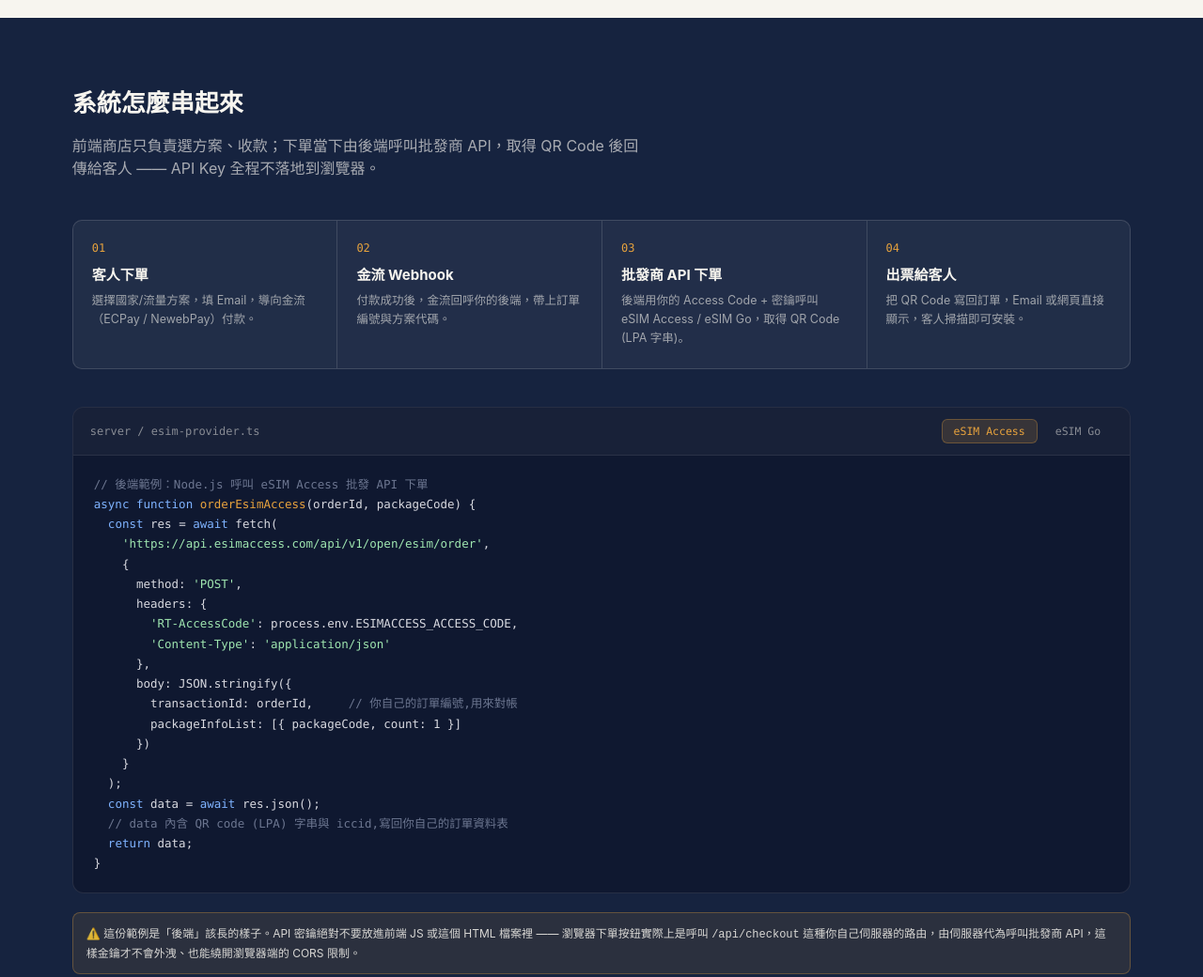
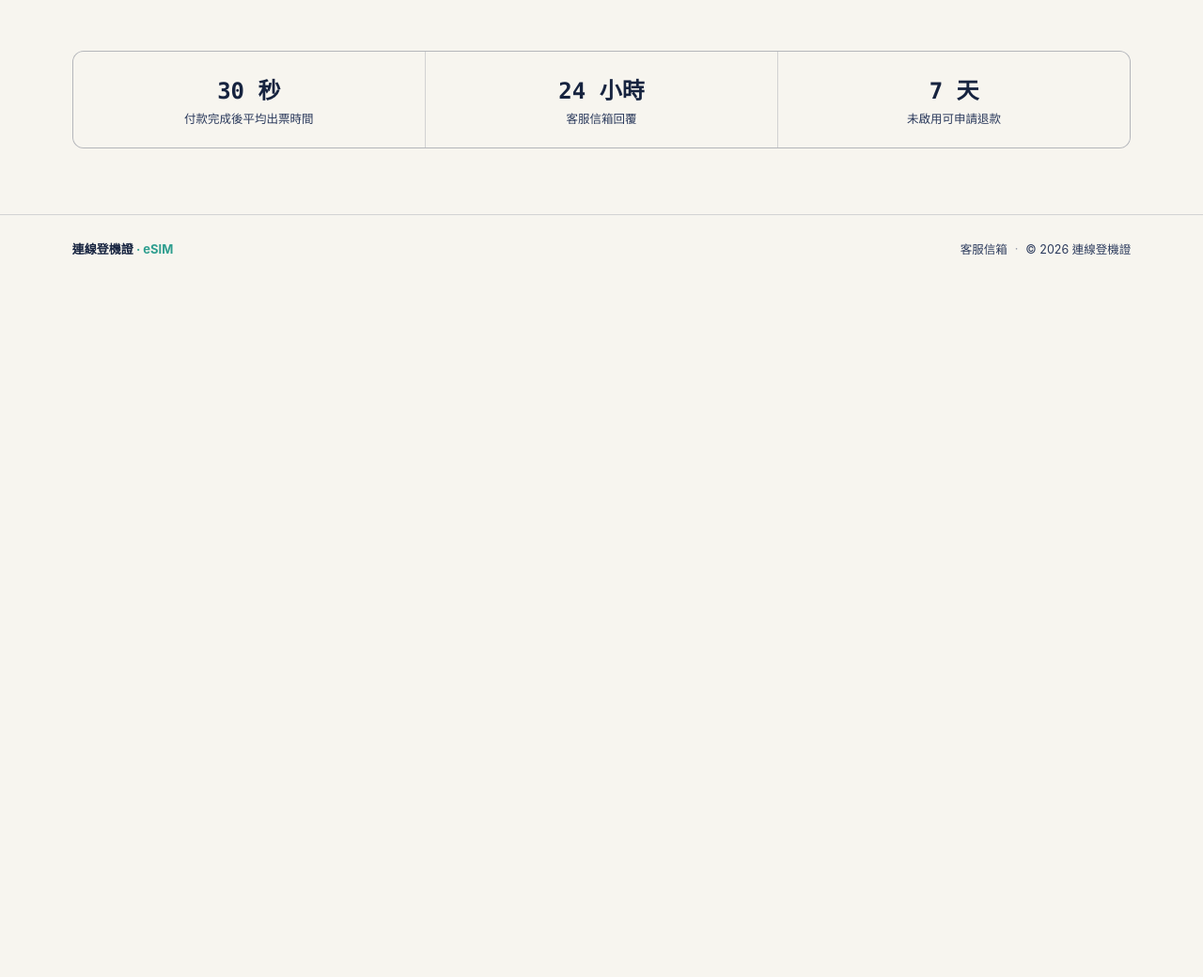
Before and after one commit to t1072959-ops/esim, a website: page esim-shop.html in a window 1280 px wide. Shown: the part 928-1968 px from the top of the page at 94% size. After the commit the page ends 1228 px from the top, so only its background shows below. Drawn offline with Linux system fonts and the light colour scheme.

Commit message:
Add files via upload

```diff
--- a/esim-shop.html
+++ b/esim-shop.html
@@ -155,46 +155,23 @@
   }
   .buy-btn:hover{ filter:brightness(0.95); }
 
-  /* ---------- ARCH SECTION ---------- */
-  .arch{ padding:70px 6vw 90px; background:var(--ink); color:var(--paper); }
-  .arch h2{ font-size:26px; margin:0 0 8px; }
-  .arch>p{ color:rgba(247,245,239,0.65); max-width:60ch; margin-bottom:44px; }
-  .flow{ display:grid; grid-template-columns:repeat(4,1fr); gap:0; align-items:stretch; }
-  .flow-step{
-    background:rgba(247,245,239,0.05); border:1px solid rgba(247,245,239,0.14);
-    padding:22px 20px; position:relative;
+  /* ---------- TRUST BAR ---------- */
+  .trust{ padding:10px 6vw 70px; }
+  .trust-grid{
+    display:grid; grid-template-columns:repeat(3,1fr); gap:1px;
+    background:var(--line); border:1px solid var(--line); border-radius:12px; overflow:hidden;
   }
-  .flow-step:not(:last-child){ border-right:none; }
-  .flow-step:first-child{ border-radius:10px 0 0 10px; }
-  .flow-step:last-child{ border-radius:0 10px 10px 0; }
-  .flow-num{ font-family:var(--mono); color:var(--gold); font-size:12px; margin-bottom:10px; }
-  .flow-step h4{ margin:0 0 8px; font-size:15px; }
-  .flow-step p{ margin:0; font-size:12.5px; line-height:1.6; color:rgba(247,245,239,0.6); }
-  .arrow{
-    display:flex; align-items:center; justify-content:center; color:rgba(247,245,239,0.3);
-    font-size:18px; width:0;
-  }
+  .trust-item{ background:var(--paper); padding:22px 20px; text-align:center; }
+  .trust-num{ font-family:var(--mono); font-size:24px; font-weight:800; color:var(--ink); }
+  .trust-lbl{ font-size:12.5px; color:var(--ink-soft); margin-top:4px; }
 
-  /* ---------- CODE PANEL ---------- */
-  .code-panel{
-    margin-top:40px; background:#0F1830; border-radius:12px; overflow:hidden; border:1px solid rgba(247,245,239,0.1);
-  }
-  .code-head{
-    display:flex; justify-content:space-between; align-items:center;
-    padding:12px 18px; background:rgba(247,245,239,0.04); border-bottom:1px solid rgba(247,245,239,0.08);
-  }
-  .code-head span{ font-family:var(--mono); font-size:12px; color:rgba(247,245,239,0.5); }
-  .code-tabs{ display:flex; gap:6px; }
-  .code-tab{
-    font-family:var(--mono); font-size:11.5px; padding:5px 12px; border-radius:6px; cursor:pointer;
-    color:rgba(247,245,239,0.5); background:transparent; border:1px solid transparent;
-  }
-  .code-tab.active{ background:rgba(232,163,61,0.15); color:var(--gold); border-color:rgba(232,163,61,0.3); }
-  pre{
-    margin:0; padding:20px 22px; font-family:var(--mono); font-size:12.5px; line-height:1.7;
-    color:#D8D9E0; overflow-x:auto;
-  }
-  .tok-key{ color:#7FB3FF; } .tok-str{ color:#9FE6B0; } .tok-com{ color:#6C7690; } .tok-fn{ color:var(--gold); }
+  footer{ padding:26px 6vw; border-top:1px solid var(--line); }
+  .footer-inner{ display:flex; justify-content:space-between; align-items:center; flex-wrap:wrap; gap:10px; }
+  .footer-brand{ font-weight:700; font-size:13px; }
+  .footer-links{ font-size:12.5px; color:var(--ink-soft); display:flex; align-items:center; gap:8px; }
+  .footer-links a{ color:var(--ink-soft); text-decoration:none; }
+  .footer-links a:hover{ color:var(--gold); }
+  .footer-dot{ opacity:.5; }
 
   /* ---------- MODAL ---------- */
   .overlay{
@@ -235,16 +212,9 @@
     font-family:var(--mono); font-size:11px; background:var(--paper-dim); padding:10px 12px; border-radius:8px;
     word-break:break-all; color:var(--ink-soft);
   }
-  .note{ font-size:12px; color:var(--ink-soft); margin-top:16px; line-height:1.6; padding:12px 14px; background:#FFF7E8; border-radius:8px; border:1px solid #F0DBAA;}
-
-  footer{ padding:30px 6vw; text-align:center; font-size:12.5px; color:var(--ink-soft); border-top:1px solid var(--line);}
-
   @media(max-width:860px){
     .hero{ grid-template-columns:1fr; }
-    .flow{ grid-template-columns:1fr; }
-    .flow-step{ border-radius:0 !important; border-right:1px solid rgba(247,245,239,0.14) !important; border-bottom:none;}
-    .flow-step:first-child{ border-radius:10px 10px 0 0 !important; }
-    .flow-step:last-child{ border-radius:0 0 10px 10px !important; }
+    .trust-grid{ grid-template-columns:1fr; }
   }
 </style>
 </head>
@@ -257,8 +227,6 @@
   </div>
   <nav>
     <a href="#shop">選購方案</a>
-    <a href="#arch">串接架構</a>
-    <a href="#code">API 範例</a>
   </nav>
 </header>
 
@@ -266,10 +234,9 @@
   <div>
     <div class="eyebrow">日本 · 韓國 · 東南亞</div>
     <h1>你的旅程，<em>一張連線登機證</em>解決</h1>
-    <p>掃描購買、掃描啟用。批發串接 eSIM Access / eSIM Go，自動下單、自動出票，客人下單後 30 秒內收到可用的數據網卡。</p>
+    <p>選方案、付款、掃碼開通，三步驟搞定出國上網。付款完成後最快 30 秒收到可用的 eSIM，QR Code 同步寄到你的信箱，隨時找得回來。</p>
     <div class="hero-actions">
       <button class="btn btn-primary" onclick="document.getElementById('shop').scrollIntoView({behavior:'smooth'})">瀏覽方案</button>
-      <button class="btn btn-ghost" onclick="document.getElementById('arch').scrollIntoView({behavior:'smooth'})">看串接架構</button>
     </div>
   </div>
   <div class="stub-preview">
@@ -278,7 +245,7 @@
     <div class="sub">10GB · 30 天 · 4G/5G</div>
     <div class="perf"></div>
     <div class="meta">
-      <div>PASSENGER<strong>HENS C.</strong></div>
+      <div>PLAN<strong>日本長天期</strong></div>
       <div>STATUS<strong style="color:var(--gold)">ACTIVE</strong></div>
       <div class="qr-mock"></div>
     </div>
@@ -297,49 +264,33 @@
   <div class="grid" id="planGrid"></div>
 </section>
 
-<section class="arch" id="arch">
-  <h2>系統怎麼串起來</h2>
-  <p>前端商店只負責選方案、收款；下單當下由後端呼叫批發商 API，取得 QR Code 後回傳給客人 —— API Key 全程不落地到瀏覽器。</p>
-  <div class="flow">
-    <div class="flow-step">
-      <div class="flow-num">01</div>
-      <h4>客人下單</h4>
-      <p>選擇國家/流量方案，填 Email，導向金流（ECPay / NewebPay）付款。</p>
+<section class="trust" id="trust">
+  <div class="trust-grid">
+    <div class="trust-item">
+      <div class="trust-num">30 秒</div>
+      <div class="trust-lbl">付款完成後平均出票時間</div>
     </div>
-    <div class="flow-step">
-      <div class="flow-num">02</div>
-      <h4>金流 Webhook</h4>
-      <p>付款成功後，金流回呼你的後端，帶上訂單編號與方案代碼。</p>
+    <div class="trust-item">
+      <div class="trust-num">24 小時</div>
+      <div class="trust-lbl">客服信箱回覆</div>
     </div>
-    <div class="flow-step">
-      <div class="flow-num">03</div>
-      <h4>批發商 API 下單</h4>
-      <p>後端用你的 Access Code + 密鑰呼叫 eSIM Access / eSIM Go，取得 QR Code (LPA 字串)。</p>
+    <div class="trust-item">
+      <div class="trust-num">7 天</div>
+      <div class="trust-lbl">未啟用可申請退款</div>
     </div>
-    <div class="flow-step">
-      <div class="flow-num">04</div>
-      <h4>出票給客人</h4>
-      <p>把 QR Code 寫回訂單，Email 或網頁直接顯示，客人掃描即可安裝。</p>
-    </div>
-  </div>
-
-  <div class="code-panel" id="code">
-    <div class="code-head">
-      <span>server / esim-provider.ts</span>
-      <div class="code-tabs">
-        <div class="code-tab active" data-p="access">eSIM Access</div>
-        <div class="code-tab" data-p="go">eSIM Go</div>
-      </div>
-    </div>
-    <pre id="codeBlock"></pre>
-  </div>
-
-  <div class="note" style="margin-top:20px; background:rgba(232,163,61,0.1); border-color:rgba(232,163,61,0.3); color:rgba(247,245,239,0.85);">
-    ⚠️ 這份範例是「後端」該長的樣子。API 密鑰絕對不要放進前端 JS 或這個 HTML 檔案裡 —— 瀏覽器下單按鈕實際上是呼叫 <code>/api/checkout</code> 這種你自己伺服器的路由，由伺服器代為呼叫批發商 API，這樣金鑰才不會外洩、也能繞開瀏覽器端的 CORS 限制。
   </div>
 </section>
 
-<footer>單檔展示頁面 · 方案價格與流量為示意數據，實際請以批發商當期報價為準</footer>
+<footer>
+  <div class="footer-inner">
+    <div class="footer-brand">連線登機證 <span style="color:var(--teal)">· eSIM</span></div>
+    <div class="footer-links">
+      <a href="mailto:support@yourshop.example">客服信箱</a>
+      <span class="footer-dot">·</span>
+      <span>© 2026 連線登機證</span>
+    </div>
+  </div>
+</footer>
 
 <!-- ORDER MODAL -->
 <div class="overlay" id="overlay">
@@ -421,7 +372,7 @@ function openOrder(plan){
       <div class="row"><span>${plan.flag} ${plan.name}</span><span>${plan.gb} / ${plan.days}</span></div>
       <div class="row total"><span>應付金額</span><span>NT$${plan.price}</span></div>
     </div>
-    <label>Email（用於接收備援連結）</label>
+    <label>Email（用於接收訂單確認信與 QR Code）</label>
     <input type="email" id="orderEmail" placeholder="you@example.com">
   `;
   modalFooter.innerHTML = `<button class="btn btn-primary full-btn" id="payBtn">前往付款</button>`;
@@ -465,61 +416,6 @@ async function payNow(plan){
 
 function closeModal(){ overlay.classList.remove('show'); }
 overlay.onclick = (e)=>{ if(e.target===overlay) closeModal(); };
-
-// ---- Code panel ----
-const codeBlock = document.getElementById('codeBlock');
-const SNIPPETS = {
-  access: `<span class="tok-com">// 後端範例：Node.js 呼叫 eSIM Access 批發 API 下單</span>
-<span class="tok-key">async function</span> <span class="tok-fn">orderEsimAccess</span>(orderId, packageCode) {
-  <span class="tok-key">const</span> res = <span class="tok-key">await</span> fetch(
-    <span class="tok-str">'https://api.esimaccess.com/api/v1/open/esim/order'</span>,
-    {
-      method: <span class="tok-str">'POST'</span>,
-      headers: {
-        <span class="tok-str">'RT-AccessCode'</span>: process.env.ESIMACCESS_ACCESS_CODE,
-        <span class="tok-str">'Content-Type'</span>: <span class="tok-str">'application/json'</span>
-      },
-      body: JSON.stringify({
-        transactionId: orderId,     <span class="tok-com">// 你自己的訂單編號,用來對帳</span>
-        packageInfoList: [{ packageCode, count: 1 }]
-      })
-    }
-  );
-  <span class="tok-key">const</span> data = <span class="tok-key">await</span> res.json();
-  <span class="tok-com">// data 內含 QR code (LPA) 字串與 iccid,寫回你自己的訂單資料表</span>
-  <span class="tok-key">return</span> data;
-}`,
-  go: `<span class="tok-com">// 後端範例：Node.js 呼叫 eSIM Go 批發 API 下單</span>
-<span class="tok-key">async function</span> <span class="tok-fn">orderEsimGo</span>(orderId, bundleName) {
-  <span class="tok-key">const</span> res = <span class="tok-key">await</span> fetch(
-    <span class="tok-str">'https://api.esim-go.com/v2.4/orders'</span>,
-    {
-      method: <span class="tok-str">'POST'</span>,
-      headers: {
-        <span class="tok-str">'X-API-Key'</span>: process.env.ESIMGO_API_KEY,
-        <span class="tok-str">'Content-Type'</span>: <span class="tok-str">'application/json'</span>
-      },
-      body: JSON.stringify({
-        type: <span class="tok-str">'validate'</span>,   <span class="tok-com">// 正式下單改為 'transaction'</span>
-        assign: <span class="tok-key">true</span>,
-        order: [{ type: <span class="tok-str">'bundle'</span>, item: bundleName, quantity: 1 }]
-      })
-    }
-  );
-  <span class="tok-key">const</span> data = <span class="tok-key">await</span> res.json();
-  <span class="tok-com">// data.orders[0] 內含 iccid、QR code 資訊,寫回訂單資料表</span>
-  <span class="tok-key">return</span> data;
-}`
-};
-function setCode(p){ codeBlock.innerHTML = SNIPPETS[p]; }
-setCode('access');
-document.querySelectorAll('.code-tab').forEach(t=>{
-  t.onclick = ()=>{
-    document.querySelectorAll('.code-tab').forEach(x=>x.classList.remove('active'));
-    t.classList.add('active');
-    setCode(t.dataset.p);
-  };
-});
 </script>
 </body>
 </html>
```
